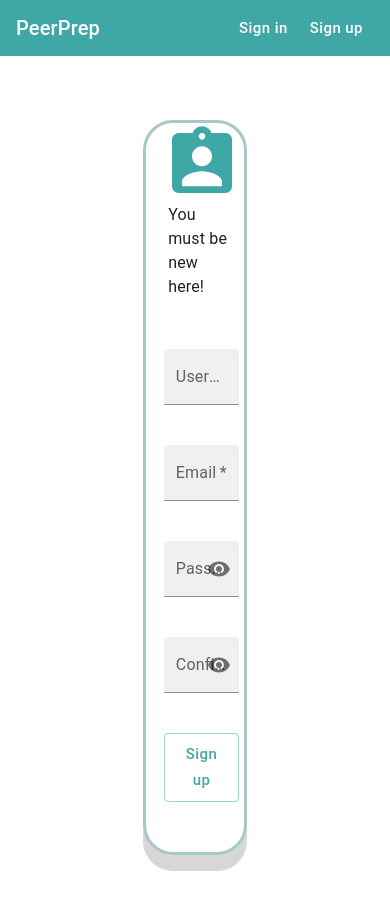
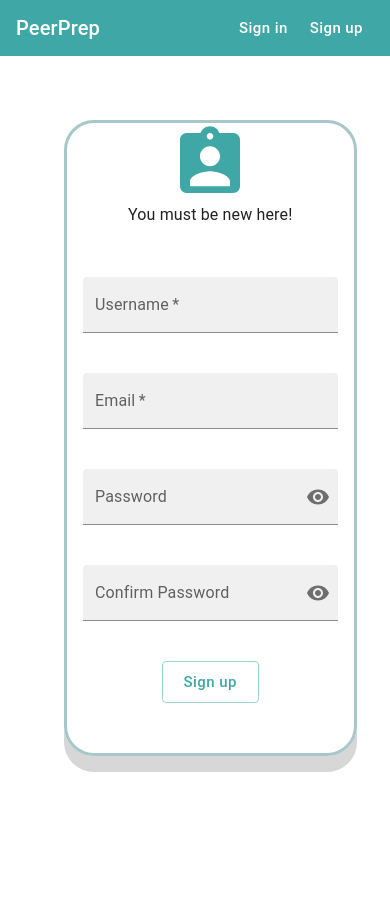
Before and after one commit to CS3219-AY2223S1/cs3219-project-ay2223s1-g28, a React (Create React App) app in the folder frontend/: page /signup in a window 390 px wide. Shown: the top 910 px of the page. After the commit the page ends 844 px from the top, so only its background shows below. Built offline with nearby package versions, Linux system fonts and the light colour scheme; no server answers.

Commit message:
Update signup card width responsively

```diff
--- a/frontend/src/pages/Signup/index.js
+++ b/frontend/src/pages/Signup/index.js
@@ -7,7 +7,9 @@ import SignupForm from '../../components/forms/SignupForm';
 
 function SignupPage() {
   return (
-    <OutlinedContainer customStyle={{width: '40%'}}>
+    <OutlinedContainer
+      customStyle={{ width: '75vw', maxWidth: '500px !important' }}
+    >
       <Grid
         container
         direction="column"
```
